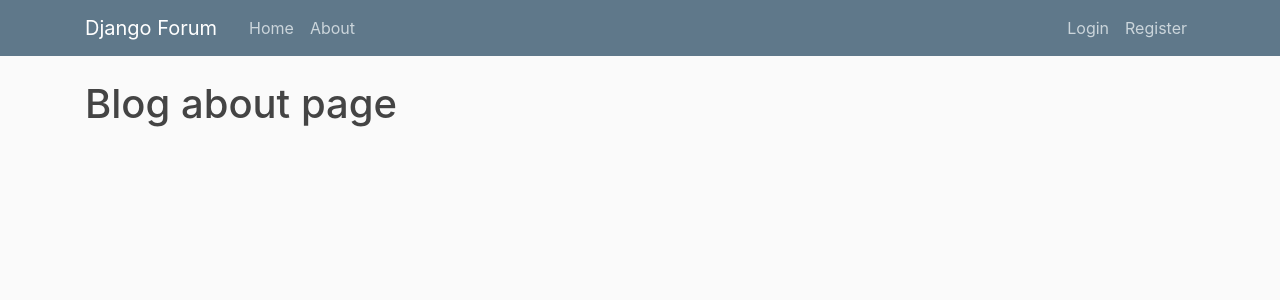
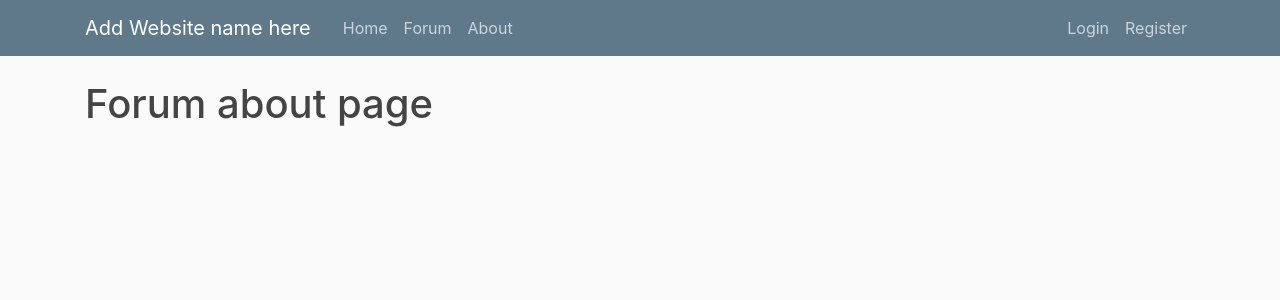
Before and after one commit to akashroshan135/unchained, a Django app: page /about/ in a window 1280 px wide. Shown: the top 300 px of the page. Run offline with Django 3.2, Linux system fonts and the light colour scheme; some libraries are stand-ins or nearby versions.

Commit message:
renamed parts of project

```diff
--- a/forum/templates/forum/about.html
+++ b/forum/templates/forum/about.html
@@ -1,4 +1,4 @@
 {% extends "forum/base.html" %}
 {% block content %}
-    <h1>Blog about page</h1>
+    <h1>Forum about page</h1>
 {% endblock content %}
--- a/forum/templates/forum/base.html
+++ b/forum/templates/forum/base.html
@@ -12,23 +12,25 @@
     <link rel="stylesheet" type="text/css" href="{% static 'forum/main.css' %}">
 
     {% if title %}
-        <title>Django Forum - {{ title }}</title>
+        <title>Add website name here - {{ title }}</title>
     {% else %}
-        <title>Django Forum</title>
+        <title>Add website name here</title>
     {% endif %}
 </head>
 <body>
     <header class="site-header">
     <nav class="navbar navbar-expand-md navbar-dark bg-steel fixed-top">
         <div class="container">
-        <a class="navbar-brand mr-4" href="{% url 'forum-home' %}">Django Forum</a>
+        <a class="navbar-brand mr-4" href="{% url 'forum-board' %}">Add Website name here</a>
         <button class="navbar-toggler" type="button" data-toggle="collapse" data-target="#navbarToggle" aria-controls="navbarToggle" aria-expanded="false" aria-label="Toggle navigation">
         <span class="navbar-toggler-icon"></span>
         </button>
         <div class="collapse navbar-collapse" id="navbarToggle">
             <div class="navbar-nav mr-auto">
-            <a class="nav-item nav-link" href="{% url 'forum-home' %}">Home</a>
+            <a class="nav-item nav-link" href="#">Home</a>
+            <a class="nav-item nav-link" href="{% url 'forum-board' %}">Forum</a>
             <a class="nav-item nav-link" href="{% url 'forum-about' %}">About</a>
+
             </div>
             <!-- Navbar Right Side -->
             <div class="navbar-nav">
--- a/forum/urls.py
+++ b/forum/urls.py
@@ -2,6 +2,6 @@ from django.urls import path
 from . import views
 
 urlpatterns = [
-    path('', views.home, name = 'forum-home'),
+    path('', views.boards, name = 'forum-board'),
     path('about/', views.about, name = 'forum-about')
 ]
--- a/forum/views.py
+++ b/forum/views.py
@@ -1,11 +1,11 @@
 from django.shortcuts import render
 from .models import Board
 
-def home(request):
+def boards(request):
     context = {
         'boards': Board.objects.all()
     }
-    return render(request,'forum/home.html', context)
+    return render(request,'forum/boards.html', context)
 
 def about(request):
     return render(request, 'forum/about.html', context={'title':'About'})
```
Also changed, not shown: forum/templates/forum/boards.html (renamed from forum/templates/forum/home.html).
